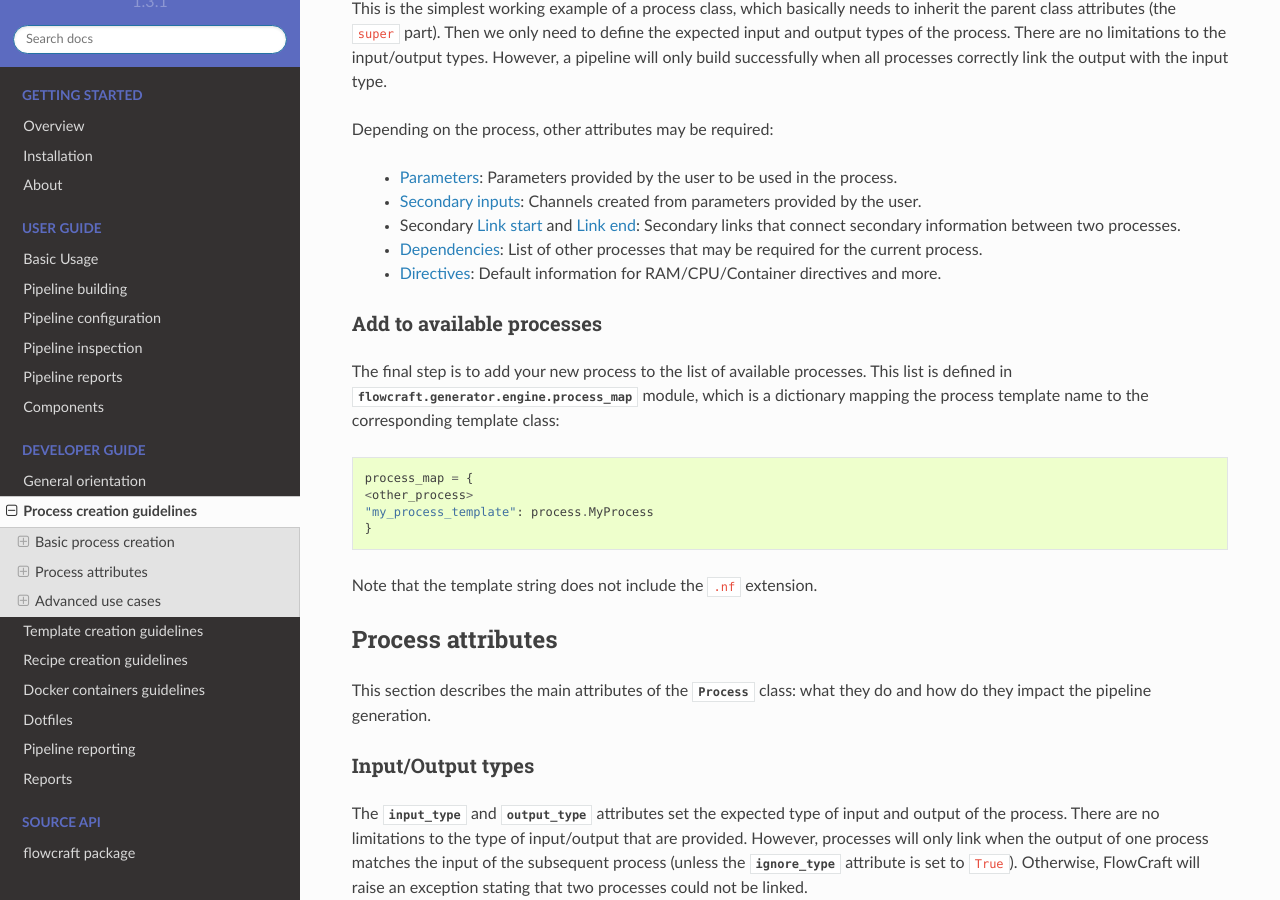
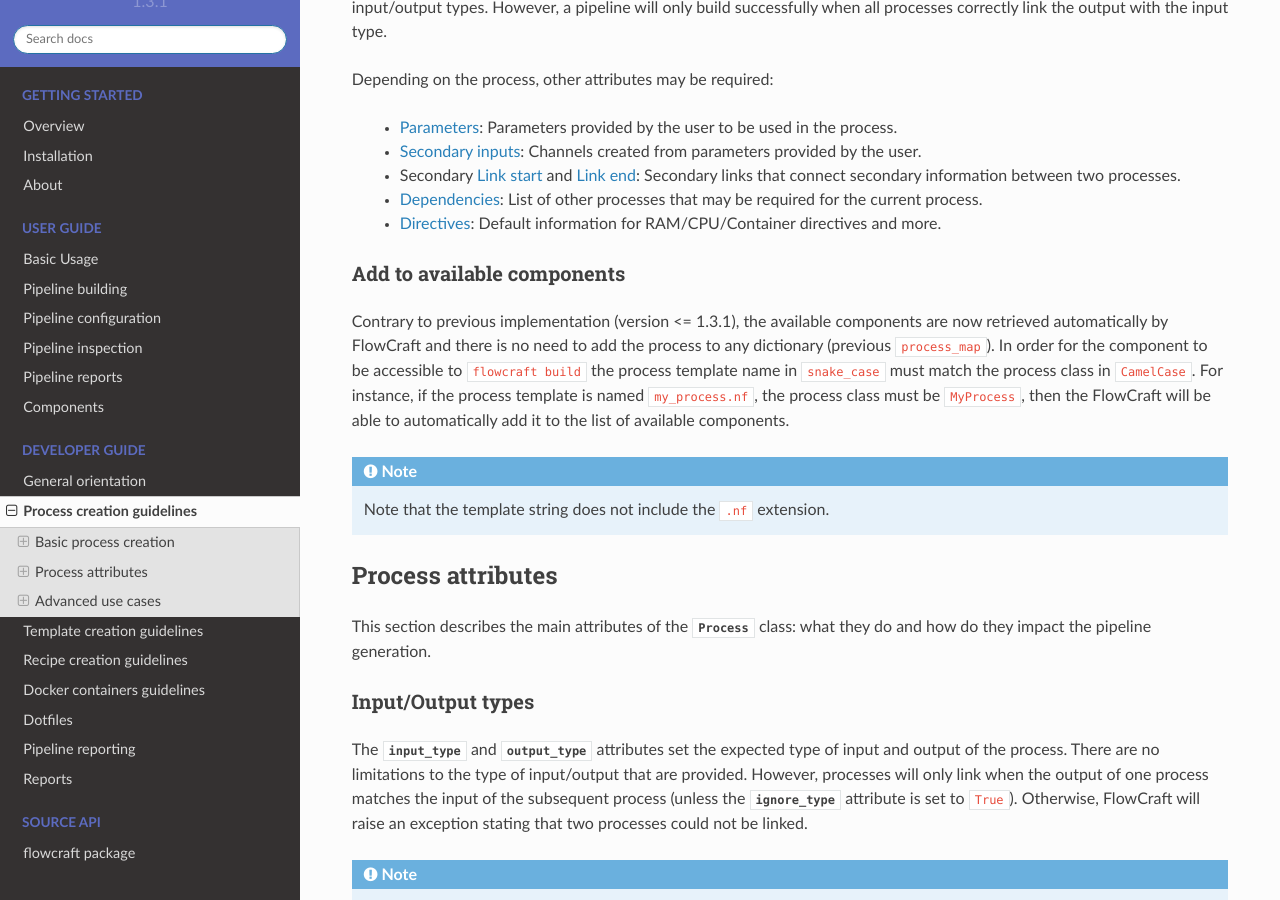
Before and after one commit to assemblerflow/flowcraft, a Sphinx documentation site: the page built from docs/dev/create_process.rst, in a window 1280 px wide and 900 px high, scrolled down 3409 px. Built offline with Sphinx 7.4.7 and the Read the Docs theme 2.0.0, drawn with Linux system fonts in a browser that asks for light colours; some of the changed text lies outside the part shown.

Commit message:
edited docs to the new process collecting system

```diff
--- a/docs/dev/create_process.rst
+++ b/docs/dev/create_process.rst
@@ -13,10 +13,6 @@
    :class:`flowcraft.generator.process` with
    information about the process (e.g., expected input/output, secondary inputs,
    etc.).
-
-#. `Add to available processes`_: Add the :class:`~flowcraft.generator.process` class to the
-   dictionary of available process in
-   :attr:`flowcraft.generator.engine.process_map`.
 
 .. _create-process:
 
@@ -211,20 +207,20 @@
     - `Directives`_: Default information for RAM/CPU/Container directives
       and more.
 
-Add to available processes
+Add to available components
 ::::::::::::::::::::::::::
 
-The final step is to add your new process to the list of available processes.
-This list is defined in :attr:`flowcraft.generator.engine.process_map`
-module, which is a dictionary
-mapping the process template name to the corresponding template class::
+Contrary to previous implementation (version <= 1.3.1), the available components
+are now retrieved automatically by FlowCraft and there is no need to add the
+process to any dictionary (previous ``process_map``). In order for the component
+to be accessible to ``flowcraft build`` the process template name in
+``snake_case`` must match the process class in ``CamelCase``. For instance,
+if the process template is named ``my_process.nf``, the process class must
+be ``MyProcess``, then the FlowCraft will be able to automatically add it to the
+list of available components.
 
-    process_map = {
-    <other_process>
-    "my_process_template": process.MyProcess
-    }
-
-Note that the template string does not include the ``.nf`` extension.
+.. note::
+    Note that the template string does not include the ``.nf`` extension.
 
 Process attributes
 ------------------
```
Also changed, not shown: changelog.md (+3 -0 lines).
